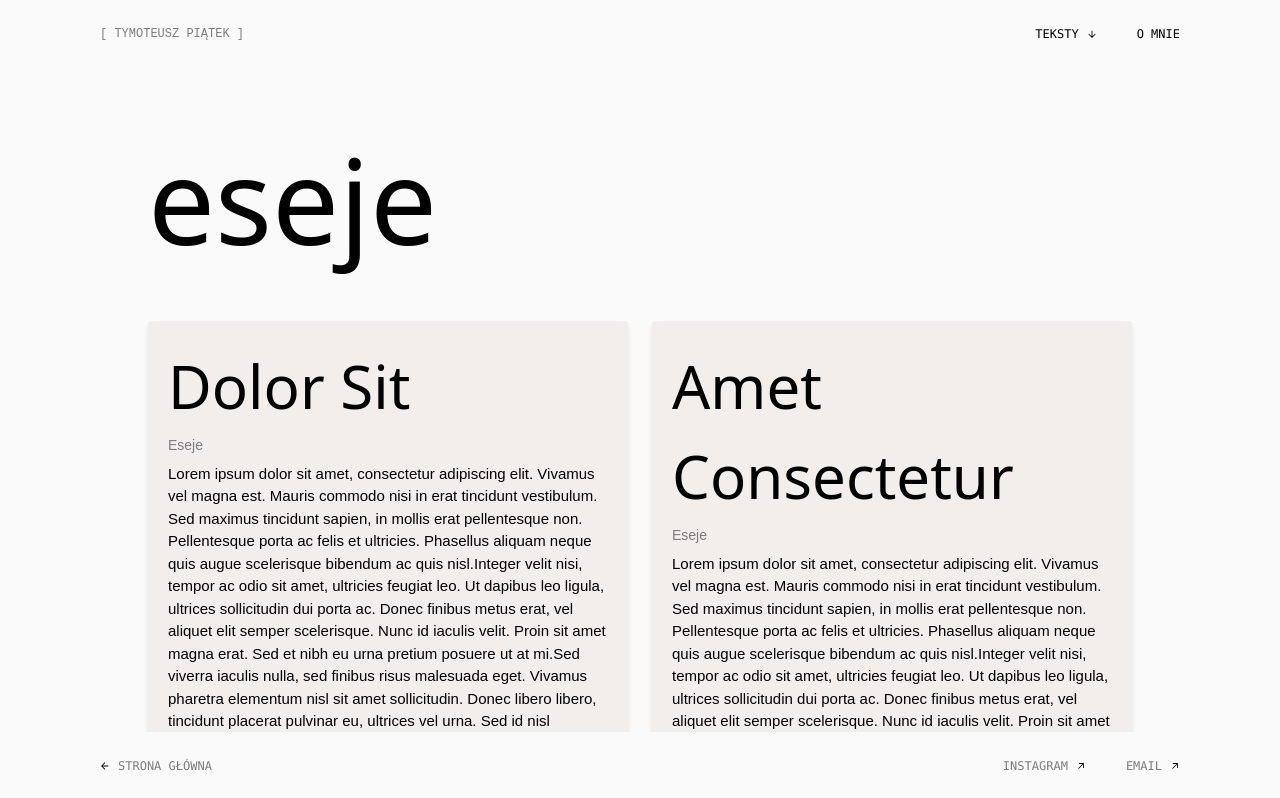
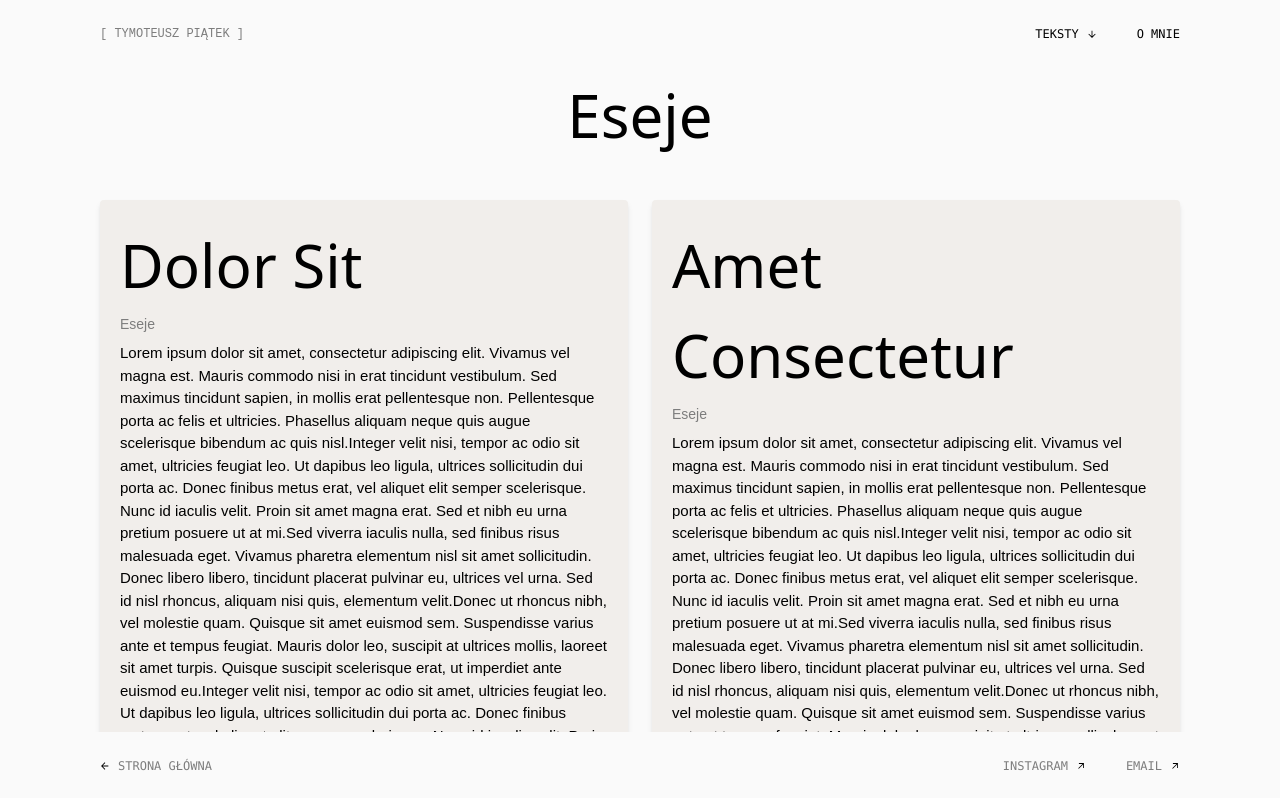
Before and after one commit to vladazachem/tymoteusz-portfolio, a Next.js app: page /texts/eseje in a window 1280 px wide. Shown: the top 798 px of the page. Built offline with nearby package versions, Linux system fonts and the light colour scheme.

Commit message:
Add TextDetailsPage component and enhance CategoryPage layout for better presentation

```diff
--- /dev/null
+++ b/src/app/texts/[category]/[id]/page.js
@@ -0,0 +1,38 @@
+"use client";
+
+import { useParams } from "next/navigation";
+import { sampleData } from "../../../../data/sampleData";
+
+export default function TextDetailsPage() {
+  const params = useParams(); // Dynamically retrieve params
+  const category = params?.category?.toLowerCase(); // Safely access category
+  const id = decodeURIComponent(params?.id)?.toLowerCase(); // Decode and lowercase the id
+
+  const text = sampleData.texts.find(
+    (item) =>
+      item.category.toLowerCase() === category &&
+      item.title.toLowerCase() === id
+  );
+
+  if (!text) {
+    return (
+      <div className="w-full flex flex-col items-center justify-center">
+        <h1 className="text-h1 font-sans">404</h1>
+        <p className="text-p">Tekst, którego szukasz, nie istnieje.</p>
+      </div>
+    );
+  }
+
+  return (
+    <div className="mx-auto flex flex-col gap-12 pt-12">
+      <div className="flex flex-col gap-6">
+        <h1 className="text-h2 font-sans font-medium">{text.title}</h1>
+        <div className="flex items-center justify-between text-typo-secondary text-h6 mb-6">
+          <span>{text.year}</span>
+          <span>{text.category}</span>
+        </div>
+      </div>
+      <p className="text-p leading-7 text-justify">{text.content}</p>
+    </div>
+  );
+}
--- a/src/app/texts/[category]/page.js
+++ b/src/app/texts/[category]/page.js
@@ -5,18 +5,18 @@ import { sampleData } from "../../../data/sampleData";
 import ProjectCard from "../../../components/ProjectCard";
 
 export default function CategoryPage() {
-  const params = useParams(); // Get the dynamic route parameter
-  const { category } = params;
+  const params = useParams(); // Get dynamic route parameters
+  const category = params.category.toLowerCase(); // Access and use 'category' after retrieval
 
   const filteredTexts = sampleData.texts.filter(
     (text) => text.category.toLowerCase() === category
   );
 
   return (
-    <div className="py-10 px-6 sm:px-12">
-      <h1 className="text-h1 font-sans mb-8">{category}</h1>
+    <div className="flex flex-col w-full gap-10">
+      <h1 className="text-h3 text-center font-sans font-medium capitalize">{category}</h1>
       {filteredTexts.length > 0 ? (
-        <div className="grid grid-cols-1 sm:grid-cols-2 lg:grid-cols-3 gap-6">
+        <div className="grid grid-cols-2 gap-6">
           {filteredTexts.map((text) => (
             <ProjectCard
               key={text.id}
@@ -27,8 +27,8 @@ export default function CategoryPage() {
           ))}
         </div>
       ) : (
-        <p className="text-typo-secondary text-sm">
-          No content available in this category.
+        <p className="text-typo-secondary text-p text-center">
+          Brak dostępnej treści w tej kategorii.
         </p>
       )}
     </div>
```
